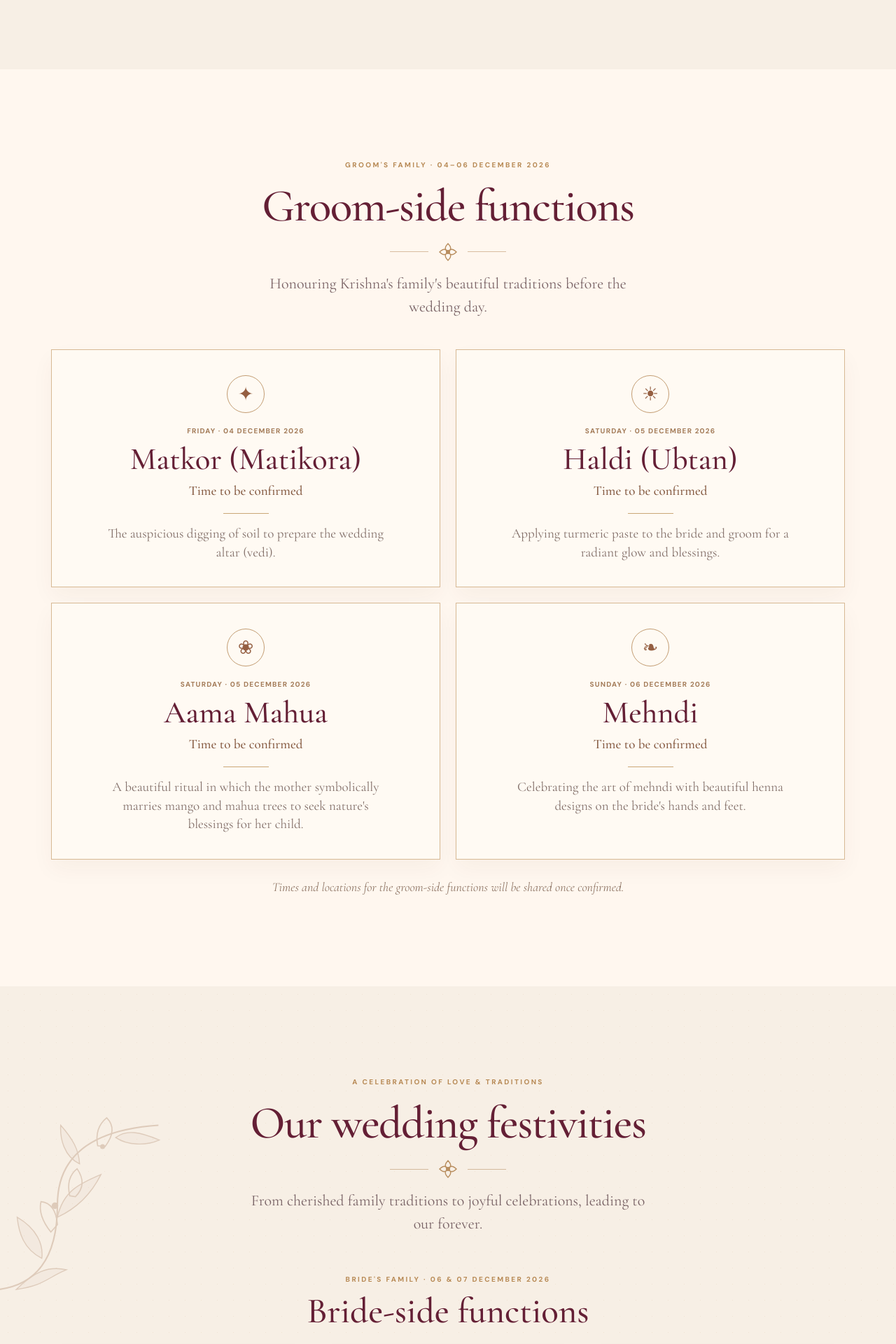
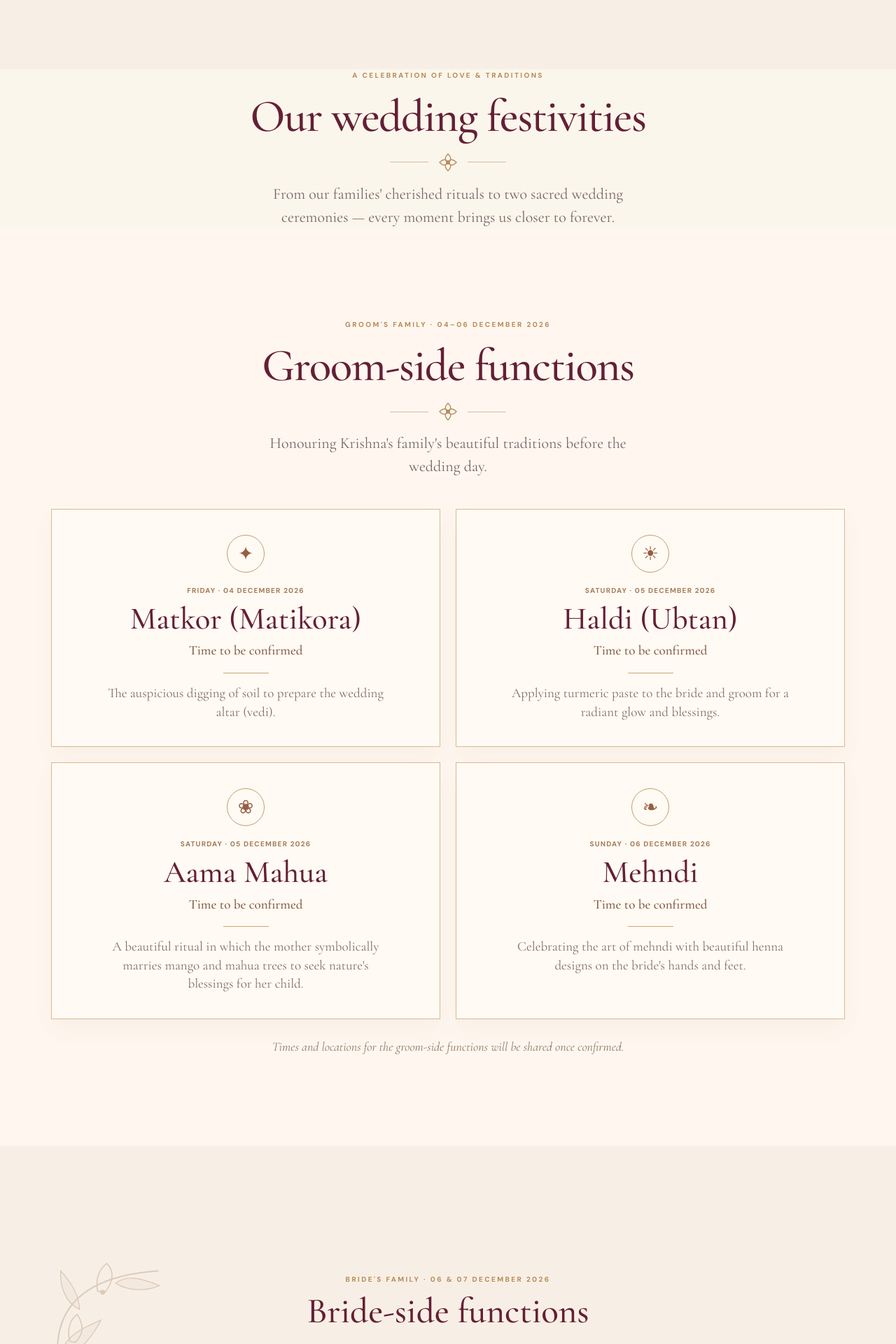
Before and after one commit to Mr-krishu/Simkri, a React (Vite) app: page / in a window 1280 px wide. Shown: the part 4180-6100 px from the top of the page at 70% size. Built offline with nearby package versions, Linux system fonts and the light colour scheme; the HTML template or start-up script is replaced by a standard one.

Commit message:
Move festivities heading above both families and show real Sohi Banquets photo

```diff
--- a/src/App.tsx
+++ b/src/App.tsx
@@ -370,6 +370,20 @@ function CoupleGallery() {
   )
 }
 
+function WeddingFestivitiesIntro() {
+  return (
+    <section className="festivities-introduction" id="celebrations">
+      <div className="section-container">
+        <SectionHeading
+          eyebrow="A CELEBRATION OF LOVE & TRADITIONS"
+          title="Our wedding festivities"
+          subtitle="From our families' cherished rituals to two sacred wedding ceremonies — every moment brings us closer to forever."
+        />
+      </div>
+    </section>
+  )
+}
+
 function GroomSideFunctions() {
   return (
     <section className="groom-section section-padding" id="groom-traditions">
@@ -398,11 +412,10 @@ function GroomSideFunctions() {
 
 function Ceremonies() {
   return (
-    <section id="celebrations" className="ceremonies-section section-padding">
+    <section id="bride-traditions" className="ceremonies-section section-padding">
       <FloralCorner />
       <div className="section-container">
-        <SectionHeading eyebrow="A CELEBRATION OF LOVE & TRADITIONS" title="Our wedding festivities" subtitle="From cherished family traditions to joyful celebrations, leading to our forever." />
-        <div className="prewedding-header" id="bride-traditions">
+        <div className="prewedding-header">
           <p className="eyebrow">BRIDE'S FAMILY · 06 & 07 DECEMBER 2026</p>
           <h3>Bride-side functions</h3>
         </div>
@@ -515,19 +528,23 @@ function Venue() {
       <div className="section-container">
         <SectionHeading eyebrow="WHERE WE BEGIN OUR FOREVER" title="Find your way to us" subtitle="Your presence will make our celebration complete." />
         <div className="venue-card">
-          <div className="venue-illustration" aria-hidden="true">
-            <div className="venue-sun" />
-            <div className="venue-wind-line line-one"/><div className="venue-wind-line line-two" />
-            <div className="venue-building">
-              <div className="venue-building-dome" />
-              <div className="venue-building-roof" />
-              <div className="venue-building-walls"><span/><span/><span/></div>
-              <div className="venue-building-steps" />
-            </div>
-            <div className="venue-plant plant-left"><span/><span/><span/></div>
-            <div className="venue-plant plant-right"><span/><span/><span/></div>
-            <p>TOGETHER IS A BEAUTIFUL PLACE TO BE</p>
-          </div>
+          <figure className="venue-photograph">
+            <a className="venue-photo-link" href="https://www.sohibanquets.com/gallery/" target="_blank" rel="noopener noreferrer"
+              aria-label="View real Sohi Banquets venue photographs">
+              <img
+                src="https://www.sohibanquets.com/wp-content/uploads/2022/04/1-1.jpeg"
+                alt="Real photograph of the Palm Court Lawn at Sohi Banquets, Zirakpur"
+                loading="lazy"
+                referrerPolicy="no-referrer"
+                onError={event => { event.currentTarget.style.display = 'none' }}
+              />
+              <span className="venue-photo-fallback">View photos of the venue <ArrowUpRight size={20} /></span>
+            </a>
+            <figcaption>
+              Sohi Banquets · Palm Court Lawn — published venue photo.
+              <span> Please confirm your booked space matches this photo.</span>
+            </figcaption>
+          </figure>
           <div className="venue-details">
             <span className="venue-icon"><MapPin size={23} strokeWidth={1.4}/></span>
             <p className="eyebrow">THE WEDDING VENUE</p>
@@ -537,7 +554,7 @@ function Venue() {
             <p className="venue-time">Wednesday, 09 December 2026</p>
             <p className="venue-times-small">Sikh ceremony: 10–11 AM &nbsp; · &nbsp; Hindu ceremony: 4 PM onwards</p>
             <a className="button button-primary" href={WEDDING.maps} target="_blank" rel="noopener noreferrer"><Navigation size={17} /> Open in Google Maps <ArrowUpRight size={17}/></a>
-            <p className="venue-map-note">Opens the location link supplied by the couple.</p>
+            <p className="venue-map-note">Opens the location link supplied by the couple. The venue photograph is a reference from Sohi Banquets' gallery.</p>
           </div>
         </div>
       </div>
@@ -649,6 +666,7 @@ function App() {
       <main>
         <Invitation />
         <CoupleGallery />
+        <WeddingFestivitiesIntro />
         <GroomSideFunctions />
         <Ceremonies />
         <Interlude />
```
